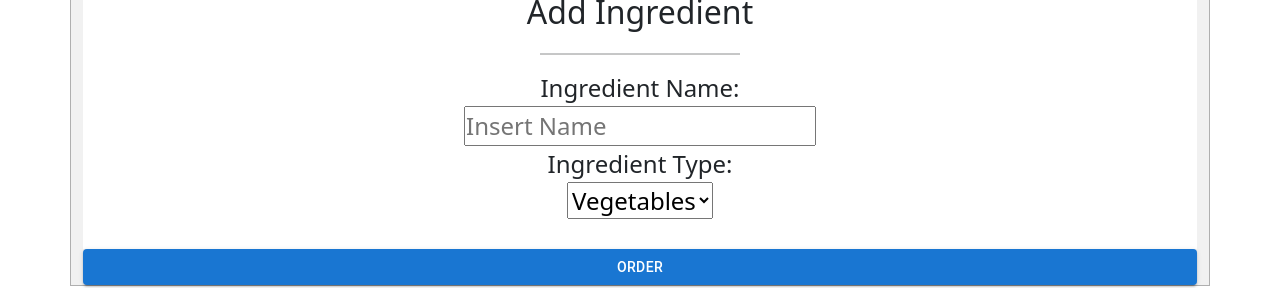
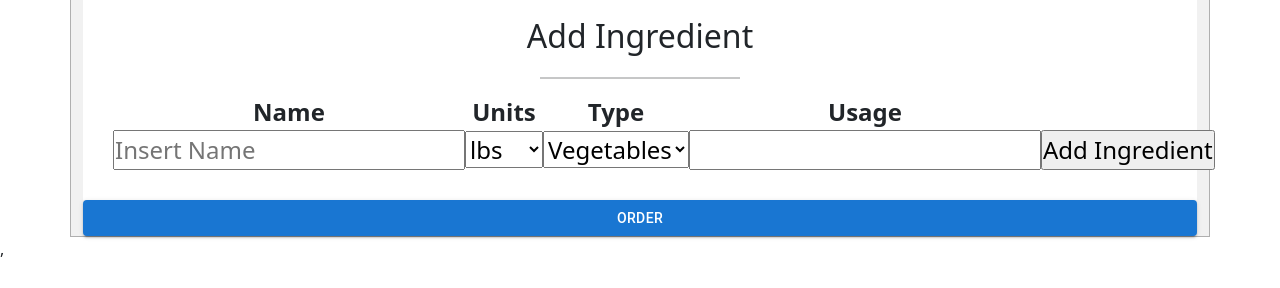
Before and after one commit to Anthony860191/POS-System, a React (Create React App) app in the folder frontend/: page /Manager in a window 1280 px wide. Shown: the part 439-727 px from the top of the page. Built offline with nearby package versions, Linux system fonts and the light colour scheme; no server answers.

Commit message:
began work redesigning and revamping add ingredient form.

```diff
--- a/frontend/src/managerComponents/Tabs.js
+++ b/frontend/src/managerComponents/Tabs.js
@@ -76,6 +76,7 @@ function ManagerTabs() {
                     <hr/>
                     <VegetableManager></VegetableManager>
                     <div>
+                        <br></br>
                         <h2>Add Ingredient</h2>
                         <hr/>
                         <AddIngrForm></AddIngrForm>
@@ -89,6 +90,7 @@ function ManagerTabs() {
                     <hr/>
                     <MeatManager></MeatManager>
                     <div>
+                        <br></br>
                         <h2>Add Ingredient</h2>
                         <hr/>
                         <AddIngrForm></AddIngrForm>
@@ -102,6 +104,7 @@ function ManagerTabs() {
                     <hr/>
                     <SauceManager></SauceManager>
                     <div>
+                        <br></br>
                         <h2>Add Ingredient</h2>
                         <hr/>
                         <AddIngrForm></AddIngrForm>
@@ -115,6 +118,7 @@ function ManagerTabs() {
                     <hr/>
                     <DrizzleManager></DrizzleManager>
                     <div>
+                        <br></br>
                         <h2>Add Ingredient</h2>
                         <hr/>
                         <AddIngrForm></AddIngrForm>
@@ -128,6 +132,7 @@ function ManagerTabs() {
                     <hr/>
                     <CheeseManager></CheeseManager>
                     <div>
+                        <br></br>
                         <h2>Add Ingredient</h2>
                         <hr/>
                         <AddIngrForm></AddIngrForm>
@@ -142,6 +147,7 @@ function ManagerTabs() {
                     <hr/>
                     <CrustManager></CrustManager>
                     <div>
+                        <br></br>
                         <h2>Add Ingredient</h2>
                         <hr/>
                         <AddIngrForm></AddIngrForm>
--- a/frontend/src/managerComponents/addForm.js
+++ b/frontend/src/managerComponents/addForm.js
@@ -3,11 +3,11 @@ import React, {Fragment} from 'react';
 import Button from "@mui/material/Button";
 
 class AddIngrForm extends React.Component {
-    constructor (props) {
+    constructor(props) {
         super(props);
         this.initialState = {
-            ingredientName:'',
-            ingredientType:''
+            ingredientName: '',
+            ingredientType: ''
         };
         this.state = this.initialState;
     }
@@ -19,7 +19,7 @@ class AddIngrForm extends React.Component {
         })
     }
 
-    submitForm = async() => {
+    submitForm = async () => {
         const itemData = new FormData();
         itemData.append("ingredient_name", AddIngrForm.ingredientName)
         itemData.append("quantity", '0.00')
@@ -41,22 +41,42 @@ class AddIngrForm extends React.Component {
                 url: "http://localhost:8000/ingredients/",
                 data: itemData
             })
-        } catch(error) {
+        } catch (error) {
             console.log(error)
         }
     }
 
-      render (){
+    render() {
         const {name, job} = this.state;
 
         return (
             <form action="/ingredients/" method="post">
-            <label for="ingredient_name">Ingredient Name: </label>
-            <br></br>
-            <input id="ingredient_name" type="text" name="ingredient_name" placeholder="Insert Name" />
-            <br></br>
-            <label htmlFor="ingredient_type">Ingredient Type: </label>
-            <br></br>
+                <table>
+                    <tr>
+                        <th>
+                            <label htmlFor="ingredient_name">Name </label>
+                        </th>
+                        <th>
+                            <label htmlFor="units">Units </label>
+                        </th>
+                        <th>
+                            <label htmlFor="ingredient_type">Type </label>
+                        </th>
+                        <th>
+                            <label htmlFor="usage_value">Usage </label>
+                        </th>
+                    </tr>
+                    <tr>
+                        <td>
+                            <input id="ingredient_name" type="text" name="ingredient_name" placeholder="Insert Name"/>
+                        </td>
+                        <td>
+                            <select id="units" name="units">
+                                <option value="lbs">lbs</option>
+                                <option value="liters">liters</option>
+                            </select>
+                        </td>
+                        <td>
                             <select id="ingredient_type" name="ingredient_type">
                                 <option value="VEGGIES">Vegetables</option>
                                 <option value="MEAT">Meat</option>
@@ -65,6 +85,21 @@ class AddIngrForm extends React.Component {
                                 <option value="CHEESE">Cheese</option>
                                 <option value="CRUST">Crust</option>
                             </select>
+                        </td>
+                        <td>
+                            <input id="usage_value" name="usage_value"
+                                    onKeyPress={(event) => {
+                                        if (!/[0-9]/.test(event.key)) {
+                                            event.preventDefault();
+                                        }
+                                    }}
+                                />
+                        </td>
+                        <td>
+                            <input type="submit" value="Add Ingredient"/>
+                        </td>
+                    </tr>
+                </table>
             </form>
         )
     }
```
Lines whose indentation alone changed are shown as unchanged.
